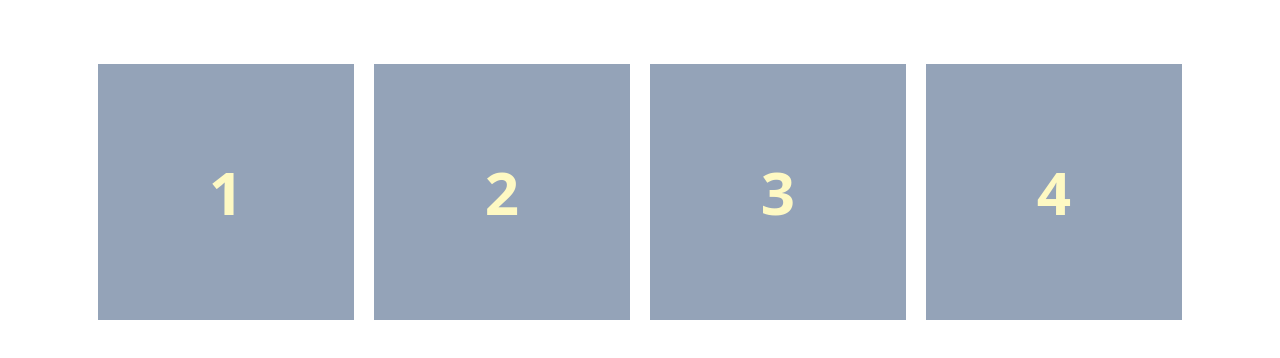
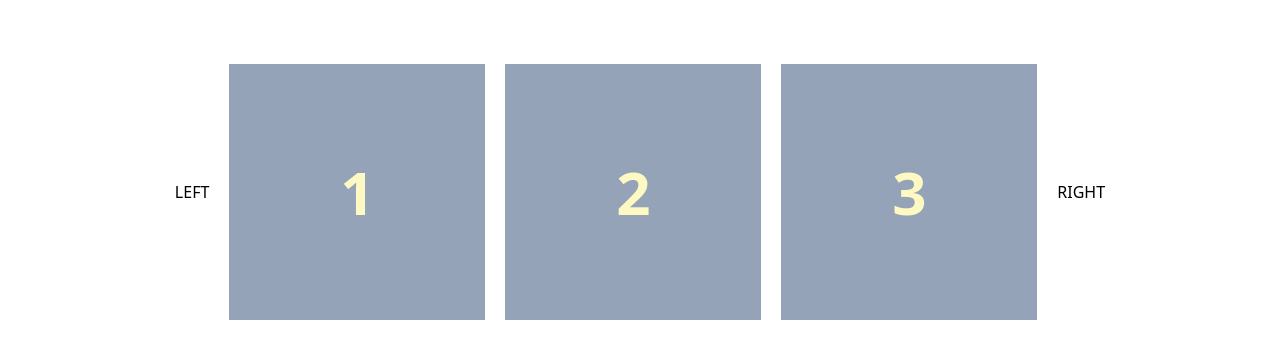
Before and after one commit to Kiril-Pavlov/responsive-react-slider, a React (Create React App) app: page / in a window 1280 px wide. Shown: the top 358 px of the page. Built offline with nearby package versions, Linux system fonts and the light colour scheme.

Commit message:
basic slider logic done. need to fix bugs

```diff
--- a/src/App.js
+++ b/src/App.js
@@ -1,25 +1,49 @@
+import { useState } from "react";
 import Card from "./components/Card";
 
 function App() {
+  const [activeSlider,setActiveSlider] =useState(1)
+
   let sliders = [
     {
+      id:0,
+      number: "0",
+    },
+    {
+      id:1,
       number: "1",
     },
     {
+      id:2,
       number: "2",
     },
     {
+      id:3,
       number: "3",
     },
     {
+      id:4,
       number: "4",
     },
   ];
+
+  let modifiedSlides = sliders.slice(activeSlider,activeSlider+3)
+
+  const handleShiftLeft = () =>{
+    setActiveSlider(activeSlider-1)
+  }
+
+  const handleShiftRight = () =>{
+    setActiveSlider(activeSlider+1)
+  }
+
   return (
     <div className="flex items-center justify-center gap-5">
-      {sliders.map((card) => {
+      <button onClick={handleShiftLeft}>LEFT</button>
+      {modifiedSlides.map((card) => {
         return <Card number={card.number}/>;
       })}
+      <button onClick={handleShiftRight}>RIGHT</button>
     </div>
   );
 }
```
